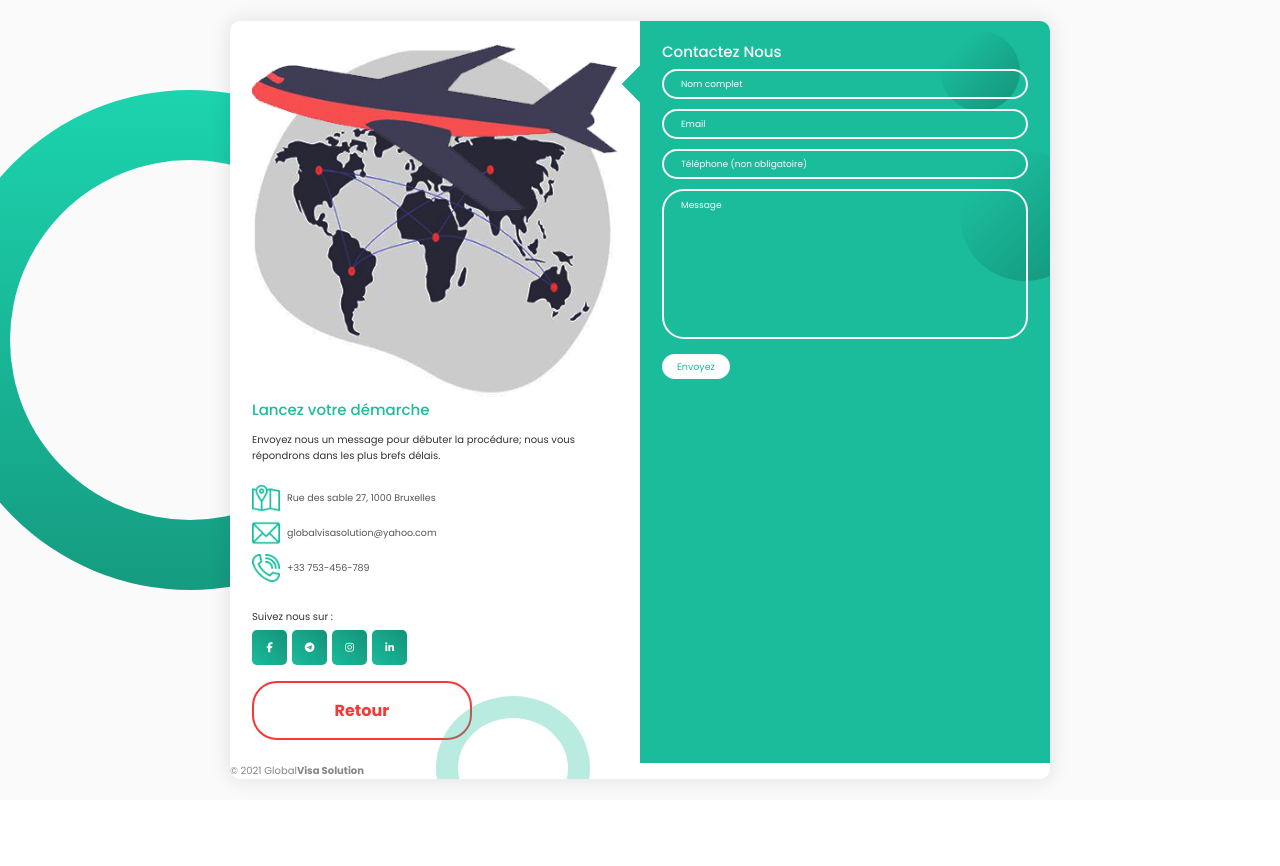
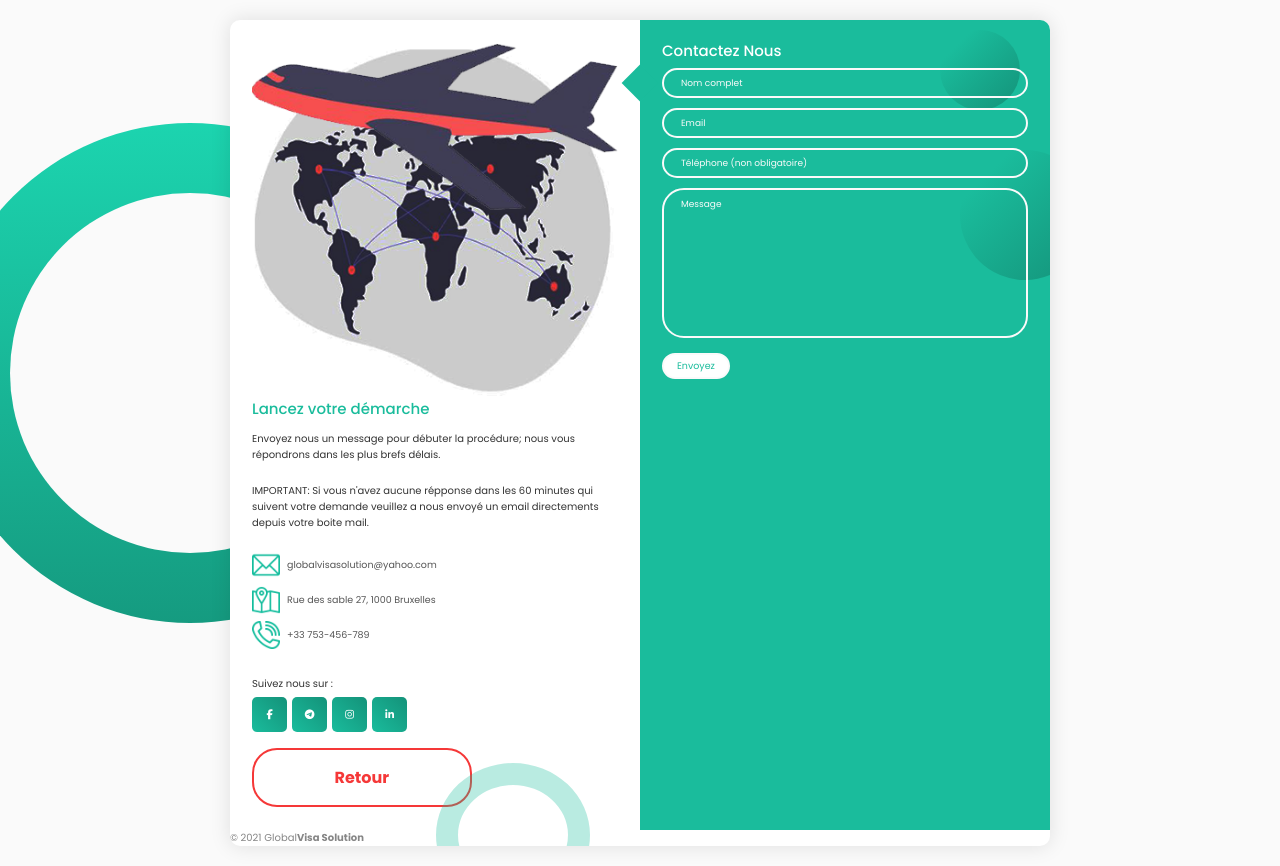
Before and after one commit to globalvisasolution/globalvisasolution.github.io, a plain HTML site: page contact.html in a window 1280 px wide. Before the commit the page ends 800 px from the top, so only its background shows below. Drawn offline with Linux system fonts and the light colour scheme.

Commit message:
Update contact.html

```diff
--- a/contact.html
+++ b/contact.html
@@ -21,16 +21,22 @@
           <p class="text">
             Envoyez nous un message pour débuter la procédure; nous vous répondrons dans les plus brefs délais.
           </p>
+          <p class="text">
+            IMPORTANT: Si vous n'avez aucune répponse dans les 60 minutes qui suivent votre demande veuillez a nous envoyé un email directements depuis votre boite mail.
+          </p>
+
 
           <div class="info">
+
+            <div class="information">
+              <img src="img/email.png" class="icon" alt="" />
+              <p>globalvisasolution@yahoo.com</p>
+            </div>
             <div class="information">
               <img src="img/location.png" class="icon" alt="" />
               <p>Rue des sable 27,  1000 Bruxelles</p>
             </div>
-            <div class="information">
-              <img src="img/email.png" class="icon" alt="" />
-              <p>globalvisasolution@yahoo.com</p>
-            </div>
+
             <div class="information">
               <img src="img/phone.png" class="icon" alt="" />
               <p>+33 753-456-789</p>
```
